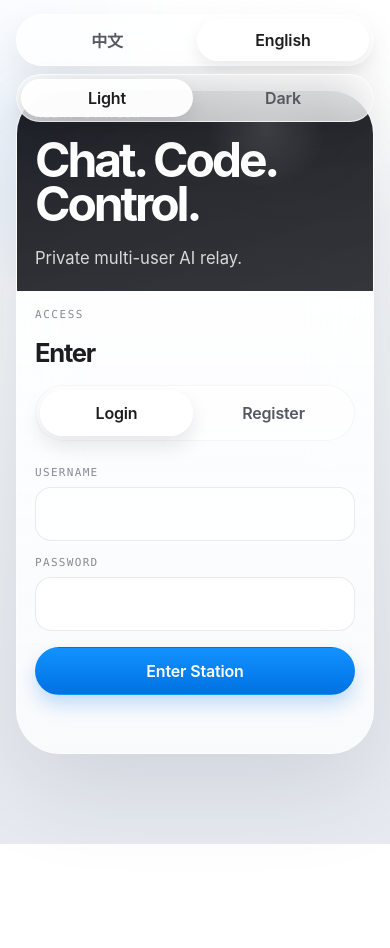
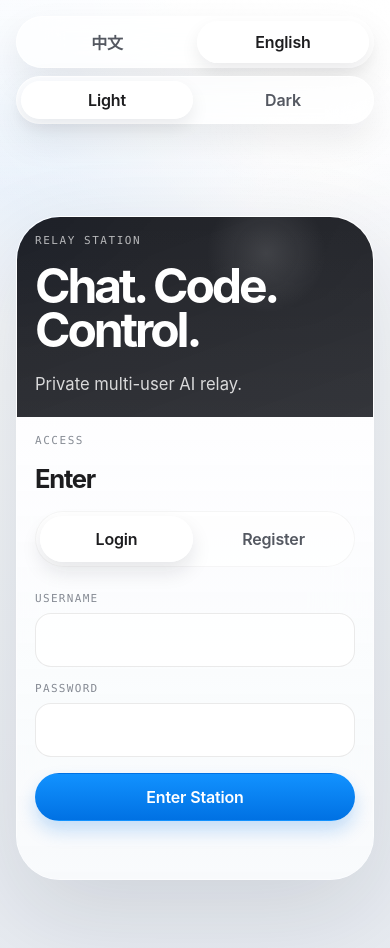
Before and after one commit to znyee/ai_relay_station, a website with bundled scripts: page public/index.html in a window 390 px wide. Before the commit the page ends 844 px from the top, so only its background shows below. Built offline with nearby package versions, Linux system fonts and the light colour scheme; files whose address does not match are found by name.

Commit message:
Fix top control layout overlap

```diff
--- a/public/styles.css
+++ b/public/styles.css
@@ -27,6 +27,9 @@
   --radius-sm: 16px;
   --mono: ui-monospace, "SFMono-Regular", SFMono-Regular, Menlo, Monaco, Consolas, "Liberation Mono", monospace;
   --sans: "SF Pro Display", "SF Pro Text", -apple-system, BlinkMacSystemFont, "Helvetica Neue", Helvetica, Arial, sans-serif;
+  --shell-padding: 28px;
+  --top-controls-height: 49px;
+  --top-controls-gap: 18px;
 }
 
 :root[data-theme="dark"] {
@@ -120,16 +123,18 @@ button {
 .app-shell {
   position: relative;
   min-height: 100vh;
-  padding: 28px;
+  padding: var(--shell-padding);
 }
 
 .top-controls {
-  position: fixed;
-  top: 22px;
-  right: 24px;
+  position: relative;
   z-index: 20;
   display: flex;
+  justify-content: flex-end;
   gap: 8px;
+  width: 100%;
+  min-height: var(--top-controls-height);
+  margin-bottom: var(--top-controls-gap);
 }
 
 .theme-switch,
@@ -171,7 +176,7 @@ button {
 
 .boot-screen {
   display: none;
-  min-height: calc(100vh - 56px);
+  min-height: calc(100vh - (var(--shell-padding) * 2) - var(--top-controls-height) - var(--top-controls-gap));
   place-items: center;
 }
 
@@ -203,7 +208,7 @@ button {
 
 .login-screen,
 .app-screen {
-  min-height: calc(100vh - 48px);
+  min-height: calc(100vh - (var(--shell-padding) * 2) - var(--top-controls-height) - var(--top-controls-gap));
 }
 
 .login-screen {
@@ -1827,13 +1832,12 @@ button:disabled {
 }
 
 @media (max-width: 900px) {
+  :root {
+    --shell-padding: 16px;
+  }
+
   .app-shell {
-    padding: 16px;
-  }
-
-  .top-controls {
-    top: 14px;
-    right: 16px;
+    padding: var(--shell-padding);
   }
 
   .login-screen,
@@ -1909,10 +1913,11 @@ button:disabled {
 }
 
 @media (max-width: 640px) {
+  :root {
+    --top-controls-height: 105px;
+  }
+
   .top-controls {
-    left: 16px;
-    right: 16px;
-    width: auto;
     flex-direction: column;
   }
 
```
